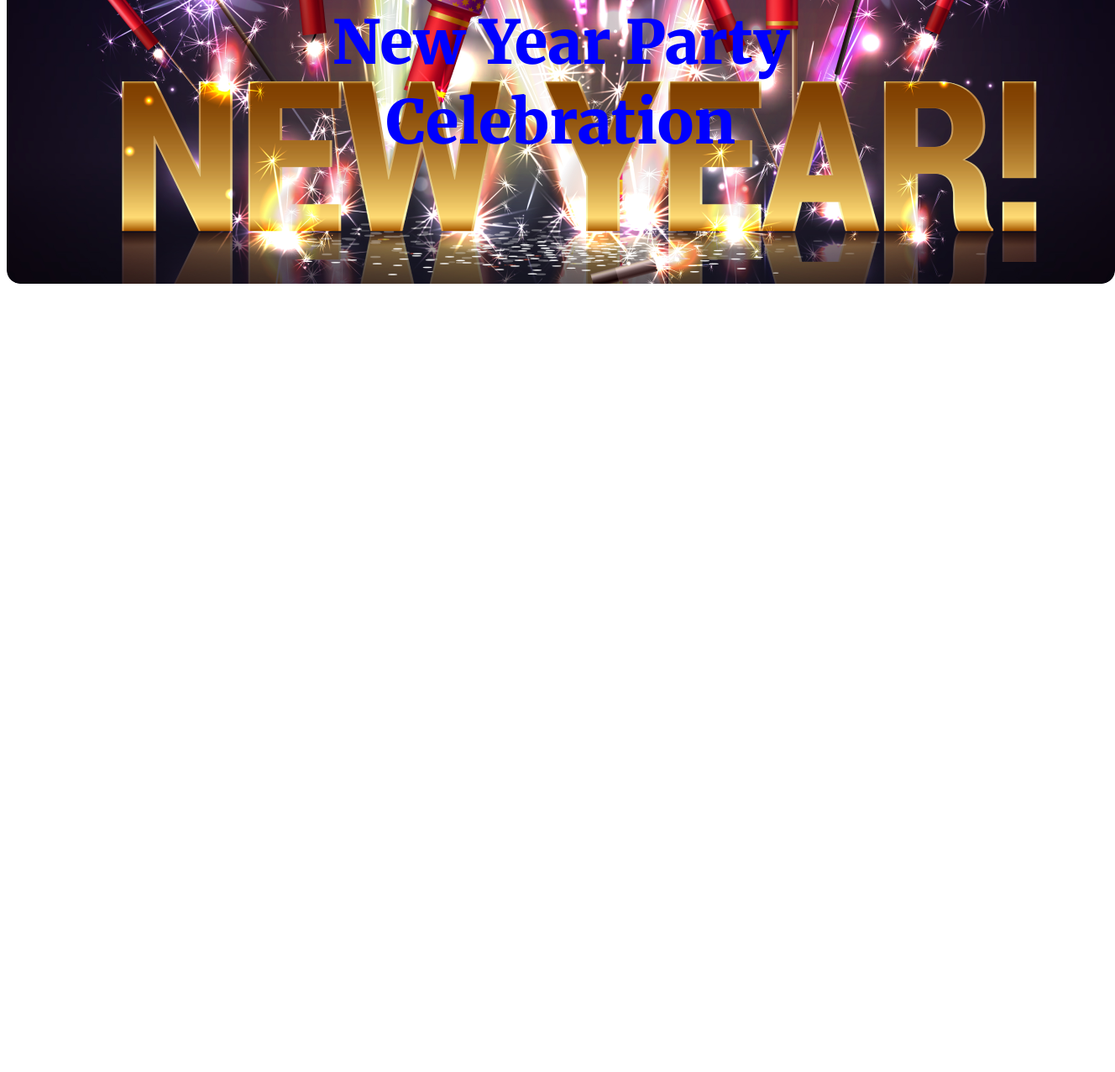
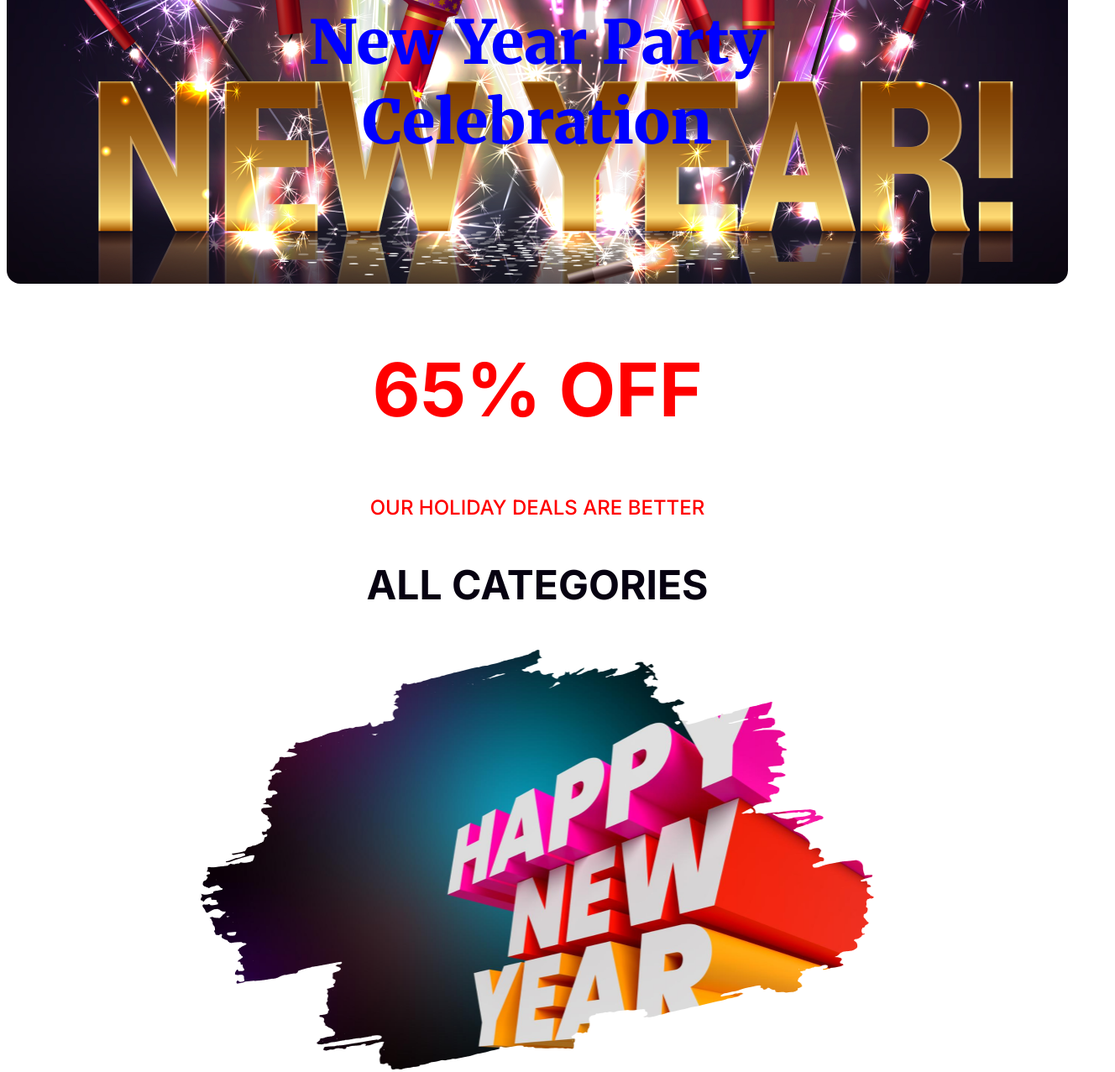
Before and after one commit to MimChowdhury66/first-assignment, a plain HTML site: page index.html in a window 1280 px wide. Shown: the part 294-1571 px from the top of the page at 84% size, 1328 px wide, since content can reach past the window. Before the commit the page ends 800 px from the top, so only its background shows below. Drawn offline with Linux system fonts and the light colour scheme.

Commit message:
offeradded

```diff
--- a/index.html
+++ b/index.html
@@ -14,7 +14,7 @@
         href="https://fonts.gstatic.com"
         crossorigin>
     <link
-        href="https://fonts.googleapis.com/css2?family=Merriweather&display=swap"
+        href="https://fonts.googleapis.com/css2?family=Merriweather:wght@400;700;900&display=swap"
         rel="stylesheet">
     <link rel="preconnect"
         href="https://fonts.googleapis.com">
@@ -22,7 +22,7 @@
         href="https://fonts.gstatic.com"
         crossorigin>
     <link
-        href="https://fonts.googleapis.com/css2?family=Merriweather:wght@400;900&display=swap"
+        href="https://fonts.googleapis.com/css2?family=Inter:wght@500;700&family=Merriweather:wght@400;700;900&display=swap"
         rel="stylesheet">
 
     <link rel="stylesheet"
@@ -31,13 +31,17 @@
 
 <body>
     <!-- banner section -->
-    <header class="header">
+    <header class="header-container">
         <div class="banner">
-            <h3 class="banner-title">
-                Happy New Year-2024
+            <h3
+                class="banner-title">
+                Happy New
+                Year-2024
             </h3>
-            <h1 class="banner-topic">
-                New Year Party <br>
+            <h1
+                class="banner-topic">
+                New Year Party
+                <br>
                 Celebration
             </h1>
 
@@ -45,7 +49,24 @@
     </header>
 
     <main>
+        <!-- 65% off section -->
+        <section>
+            <h2 class="offer">
+                65% OFF</h2>
+            <h5
+                class="offer-title">
+                OUR HOLIDAY
+                DEALS ARE
+                BETTER</h5>
+            <h3 class="offer-category">ALL CATEGORIES
+            </h3>
+            <img class="offer-pic" src="./images/New Year Photo.png" alt="">
+        </section>
 
+        <!-- welcome section -->
+        <section>
+
+        </section>
     </main>
 
     <footer>
--- a/styles/style.css
+++ b/styles/style.css
@@ -1,20 +1,24 @@
-body {
-    font-family: 'Merriweather', serif;
+body {}
+
+.header-container {
+
+    background-image: url('../images/Banner\ Image.png');
+    /* width: 1320px; */
+    height: 600px;
+    border-radius: 16px;
+    background-position-x: center;
+    background-repeat: no-repeat;
 }
 
-.header {
+.banner {
+    /* padding: 177px 344px; */
+    font-family: 'Merriweather', serif;
 
-    background-image: url('../images/Banner\ Image.png');
-    width: 1320px;
-    height: 600px;
-    border-radius: 16px;
 }
-.banner{
-    /* padding: 177px 344px; */
-}
+
 .banner-title {
     padding-top: 177px;
-    color:blue;
+    color: blue;
     text-align: center;
     font-size: 32px;
     font-weight: 400;
@@ -23,10 +27,51 @@ body {
 .banner-topic {
     /* padding-top: 5px; */
     padding-bottom: 177px;
-    color:blue;
+    color: blue;
     text-align: center;
     font-size: 72px;
     font-weight: 900;
     line-height: 95px;
     /* 131.944% */
 }
+
+.offer {
+    font-family: 'Inter', sans-serif;
+    color: #F00;
+    text-align: center;
+    font-family: Inter;
+    font-size: 88px;
+    font-style: normal;
+    font-weight: 700;
+    line-height: normal;
+}
+
+.offer-title {
+    color: #F00;
+    text-align: center;
+    font-family: Inter;
+    font-size: 24px;
+    font-style: normal;
+    font-weight: 500;
+    line-height: normal;
+}
+
+.offer-category {
+    color: #070211;
+    text-align: center;
+    font-family: Inter;
+    font-size: 48px;
+    font-style: normal;
+    font-weight: 700;
+    line-height: normal;
+}
+
+.offer-pic {
+    margin-left: auto;
+    margin-right: auto;
+    display: block;
+    width: 802.9px;
+    height: 500px;
+    flex-shrink: 0;
+
+}
```
